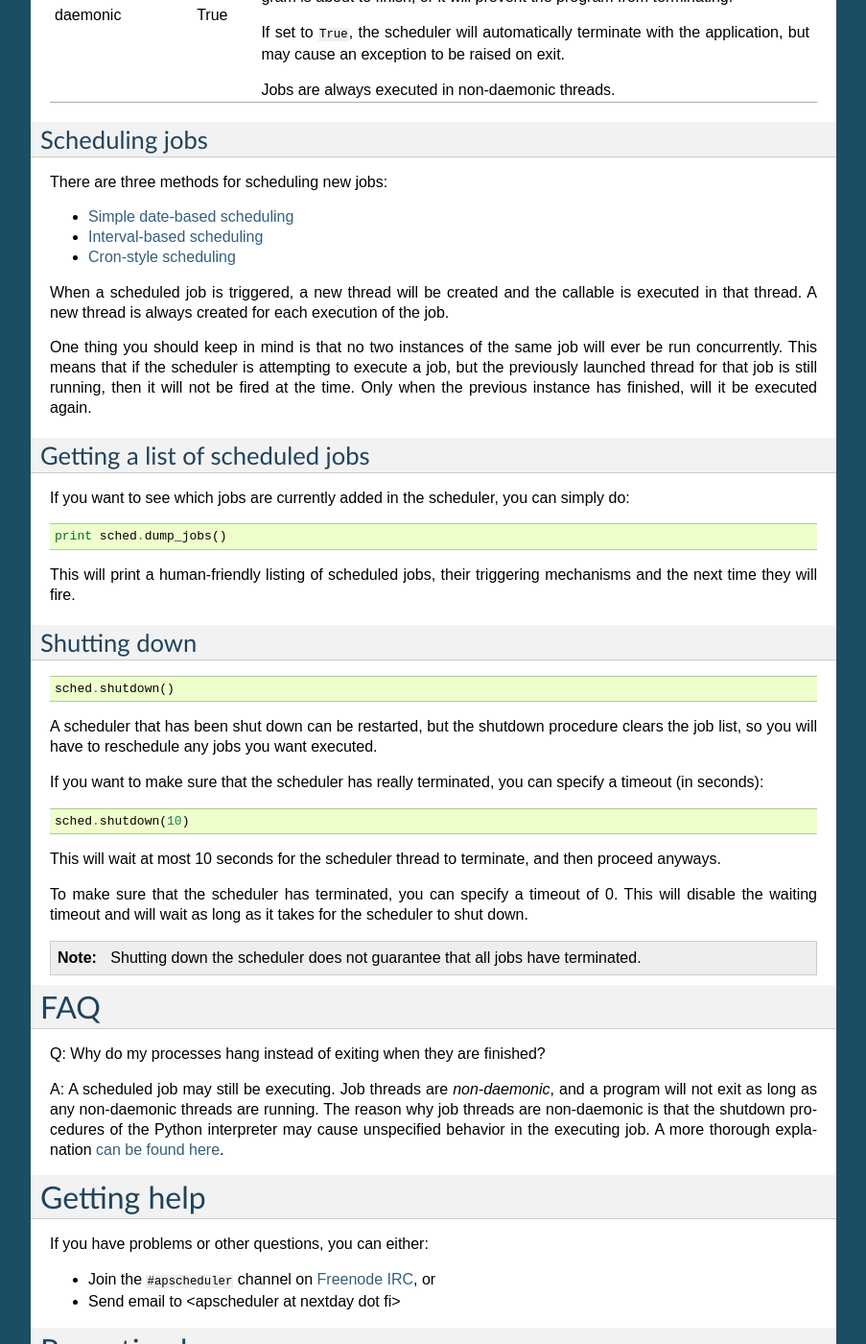
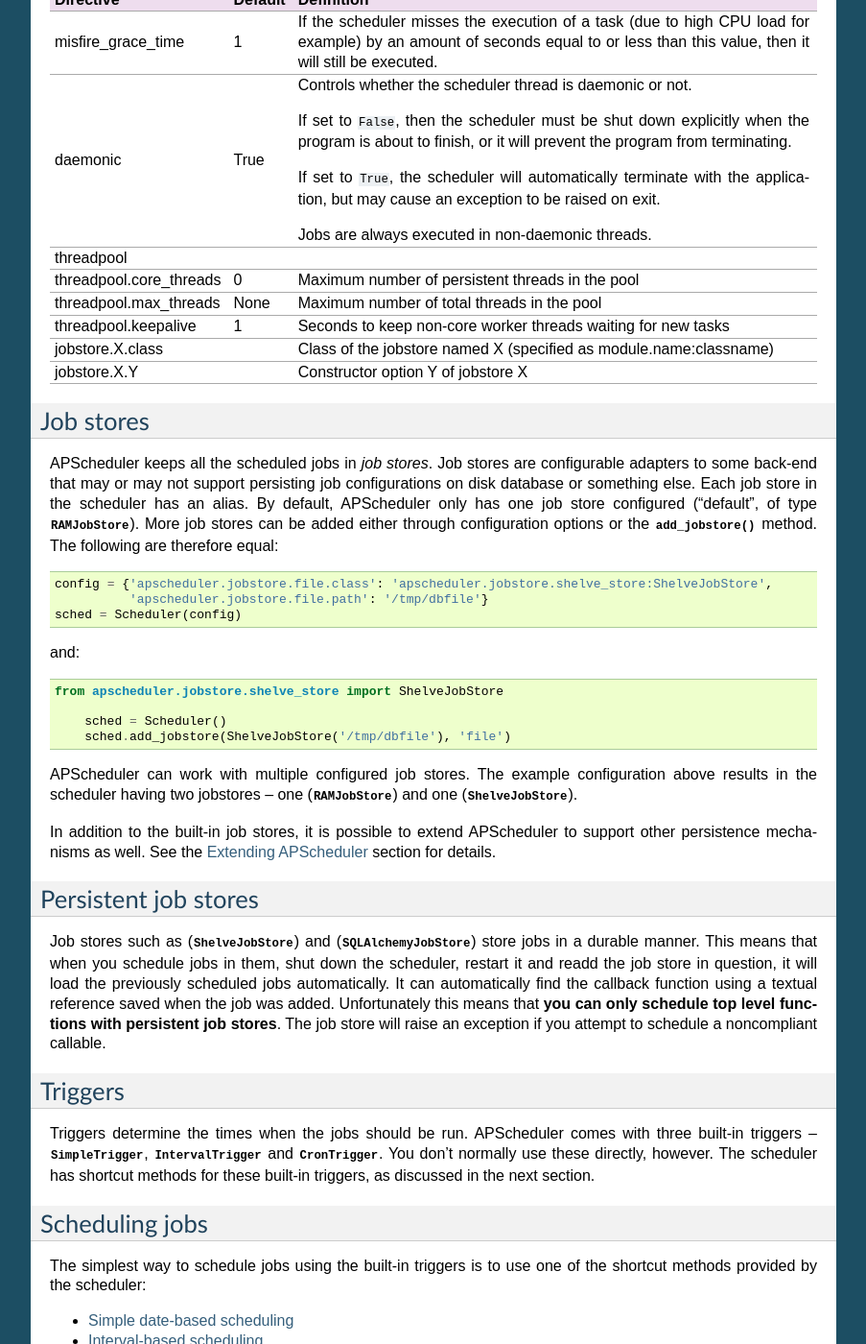
Before and after one commit to agronholm/apscheduler, a Sphinx documentation site: the page built from docs/index.rst, in a window 1280 px wide and 1400 px high, scrolled down 1427 px. Shown: the whole window at 96% size, without its empty margins (198-1101 px from the left). Built offline with Sphinx 7.4.7, drawn with Linux system fonts in a browser that asks for light colours; some of the changed text lies outside the part shown.

Commit message:
Major overhaul of the main documentation page

```diff
--- a/docs/index.rst
+++ b/docs/index.rst
@@ -1,9 +1,9 @@
 Advanced Python Scheduler
 =========================
 
-APScheduler is a light but powerful in-process task scheduler that
-lets you schedule functions (or any python callables) to be executed at times
-of your choosing.
+Advanced Python Scheduler (APScheduler) is a light but powerful in-process task
+scheduler that lets you schedule functions (or any other python callables) to be
+executed at times of your choosing.
 
 This can be a far better alternative to externally run cron scripts for
 long-running applications (e.g. web applications), as it is platform neutral
@@ -11,55 +11,60 @@
 
 **Features:**
 
-* No external dependencies
+* No (hard) external dependencies
 * Thread-safe API
-* Cron-like scheduling
-* Delayed scheduling of single fire jobs (like the UNIX "at" command)
-* Interval-based scheduling of jobs, with configurable start date and
-  repeat count
+* Excellent test coverage
+* Configurable scheduling mechanisms (triggers):
+
+  * Cron-like scheduling
+  * Delayed scheduling of single run jobs (like the UNIX "at" command)
+  * Interval-based (run a job at specified time intervals)
+* Persistent, stateful jobs
+* Multiple, simultaneously active job stores:
+
+  * RAM
+  * File-based simple database (shelve)
+  * `SQLAlchemy <http://www.sqlalchemy.org/>`_ (any supported RDBMS works)
 
 
 Installation
 ============
 
-To install, you can either:
+The preferred method of installation is with
+`pip <http://pypi.python.org/pypi/pip/>`_ or
+`easy_install <http://pypi.python.org/pypi/distribute/>`_::
 
-* `Download the APScheduler package
-  <http://pypi.python.org/pypi/APScheduler/>`_ from PyPI, extract it and then
-  install it::
+    $ pip install apscheduler
+
+or::
+
+	$ easy_install apscheduler
+
+If that doesn't work, you can manually `download the APScheduler package
+<http://pypi.python.org/pypi/APScheduler/>`_ from PyPI, extract and then
+install it::
 
     $ python setup.py install
-
-* Or, if you have either
-  `distribute <http://pypi.python.org/pypi/distribute>`_
-  or setuptools installed, you can use easy_install::
-
-	$ easy_install apscheduler
 
 
 Usage
 =====
 
-Starting up
------------
+Startup and configuration
+-------------------------
 
-::
+To start the scheduler with default settings::
 
     from apscheduler.scheduler import Scheduler
 
     sched = Scheduler()
     sched.start()
 
-Notice that you can schedule jobs on the scheduler **at any time**.
-Of course, no jobs will be executed as long as the scheduler isn't running.
-Also, jobs scheduled before the scheduler was started will not fire
-retroactively.
-
-Configuration
--------------
-
-All option keys can be prefixed with ``apscheduler.`` to avoid name clashes
-in an .ini file.
+The constructor takes as its first, optional parameter a dictionary of "global"
+options to facilitate configuration from .ini files. All APScheduler options
+given in the global configuration must begin with "apscheduler." to avoid name
+clashes with other software. The constructor also takes options as keyword
+arguments (without the prefix).
 
 You can also configure the scheduler after its instantiation, if necessary.
 This is handy if you use the decorators for scheduling and must have a
@@ -100,12 +105,82 @@
 
                                  Jobs are always executed in non-daemonic
                                  threads.
+threadpool
+threadpool.core_threads 0        Maximum number of persistent threads in the pool
+threadpool.max_threads  None     Maximum number of total threads in the pool
+threadpool.keepalive    1        Seconds to keep non-core worker threads waiting
+                                 for new tasks
+jobstore.X.class                 Class of the jobstore named X (specified as
+                                 module.name:classname)
+jobstore.X.Y                     Constructor option Y of jobstore X
 ======================= ======== ==============================================
+
+
+Job stores
+----------
+
+APScheduler keeps all the scheduled jobs in `job stores`. Job stores are
+configurable adapters to some back-end that may or may not support persisting
+job configurations on disk database or something else. Each job store in the
+scheduler has an alias. By default, APScheduler only has one job store
+configured ("default", of type
+:class:`~apscheduler.jobstore.ram_store.RAMJobStore`).
+More job stores can be added either through configuration options or the
+:meth:`~apscheduler.scheduler.Scheduler.add_jobstore` method. The following
+are therefore equal::
+
+    config = {'apscheduler.jobstore.file.class': 'apscheduler.jobstore.shelve_store:ShelveJobStore',
+              'apscheduler.jobstore.file.path': '/tmp/dbfile'}
+    sched = Scheduler(config)
+
+and::
+
+    from apscheduler.jobstore.shelve_store import ShelveJobStore
+
+	sched = Scheduler()
+	sched.add_jobstore(ShelveJobStore('/tmp/dbfile'), 'file')
+
+APScheduler can work with multiple configured job stores. The example
+configuration above results in the scheduler having two jobstores -- one
+(:class:`~apscheduler.jobstore.ram_store.RAMJobStore`) and one
+(:class:`~apscheduler.jobstore.shelve_store.ShelveJobStore`).
+
+In addition to the built-in job stores, it is possible to extend APScheduler to
+support other persistence mechanisms as well. See the
+:doc:`Extending APScheduler <extending>` section for details.
+
+
+Persistent job stores
+---------------------
+
+Job stores such as (:class:`~apscheduler.jobstore.shelve_store.ShelveJobStore`)
+and (:class:`~apscheduler.jobstore.sqlalchemy_store.SQLAlchemyJobStore`) store
+jobs in a durable manner. This means that when you schedule jobs in them, shut
+down the scheduler, restart it and readd the job store in question, it will
+load the previously scheduled jobs automatically. It can automatically find the
+callback function using a textual reference saved when the job was added.
+Unfortunately this means that **you can only schedule top level functions with
+persistent job stores**. The job store will raise an exception if you attempt
+to schedule a noncompliant callable.
+
+
+Triggers
+--------
+
+Triggers determine the times when the jobs should be run.
+APScheduler comes with three built-in triggers --
+:class:`~apscheduler.triggers.simple.SimpleTrigger`,
+:class:`~apscheduler.triggers.interval.IntervalTrigger` and
+:class:`~apscheduler.triggers.cron.CronTrigger`. You don't normally use these
+directly, however. The scheduler has shortcut methods for these built-in
+triggers, as discussed in the next section.
+
 
 Scheduling jobs
 ---------------
 
-There are three methods for scheduling new jobs:
+The simplest way to schedule jobs using the built-in triggers is to use one of
+the shortcut methods provided by the scheduler:
 
 .. toctree::
    :maxdepth: 1
@@ -114,15 +189,27 @@
    intervalschedule
    cronschedule
 
-When a scheduled job is triggered, a new thread will be created and the
-callable is executed in that thread. A new thread is always created for
-each execution of the job.
+These shortcuts cover the vast majority of use cases. However, if you need
+to use a custom trigger or schedule a stateful job, you need to use the
+:meth:`~apscheduler.scheduler.Scheduler.add_job` method.
 
-One thing you should keep in mind is that no two instances of the same job
-will ever be run concurrently. This means that if the scheduler is attempting
-to execute a job, but the previously launched thread for that job is still
-running, then it will not be fired at the time. Only when the previous instance
-has finished, will it be executed again.
+When a scheduled job is triggered, it is handed over to the thread pool for
+execution.
+
+You can request a job to be added to a specific job store by giving the target
+job store's alias in the ``jobstore`` option to
+:meth:`~apscheduler.scheduler.Scheduler.add_job` or any of the shortcut
+methods.
+
+You can schedule jobs on the scheduler **at any time**. If the scheduler is not
+running when the job is added, the job will be scheduled `tentatively` and its
+first run time will only be computed when the scheduler starts. Jobs will not
+run retroactively in such cases.
+
+No two instances of the same job will ever be run concurrently. This means that
+if the job is about to be run but the previous run hasn't finished yet, then
+the latest run is counted as a misfire.
+
 
 Getting a list of scheduled jobs
 --------------------------------
@@ -130,10 +217,16 @@
 If you want to see which jobs are currently added in the scheduler, you can
 simply do::
 
-	print sched.dump_jobs()
+	sched.print_jobs()
 
-This will print a human-friendly listing of scheduled jobs, their triggering
-mechanisms and the next time they will fire.
+This will print a human-readable listing of scheduled jobs, their triggering
+mechanisms and the next time they will fire. If you supply a file-like object
+as an argument to this method, it will output the results in that file.
+
+To get a machine processable list of the scheduled jobs, you can use the
+:meth:`~apscheduler.scheduler.Scheduler.get_jobs` scheduler method. It will
+return a list of :class:`~apscheduler.job.Job` instances.
+
 
 Shutting down
 -------------
@@ -143,8 +236,7 @@
     sched.shutdown()
 
 A scheduler that has been shut down can be restarted, but the shutdown
-procedure clears the job list, so you will have to reschedule any jobs
-you want executed.
+procedure clears any scheduled transient jobs.
 
 If you want to make sure that the scheduler has really terminated, you
 can specify a timeout (in seconds)::
@@ -168,11 +260,10 @@
 
 Q: Why do my processes hang instead of exiting when they are finished?
 
-A: A scheduled job may still be executing. Job threads are *non-daemonic*, and a
-program will not exit as long as any non-daemonic threads are running. The
-reason why job threads are non-daemonic is that the shutdown procedures of
-the Python interpreter may cause unspecified behavior in the executing job.
-A more thorough explanation
+A: A scheduled job may still be executing. APScheduler's thread pool is wired
+to wait for the job threads to exit before allowing the interpreter to exit to
+avoid unpredictable behavior caused by the shutdown procedures of the Python
+interpreter. A more thorough explanation
 `can be found here <http://joeshaw.org/2009/02/24/605>`_.
 
 
```
